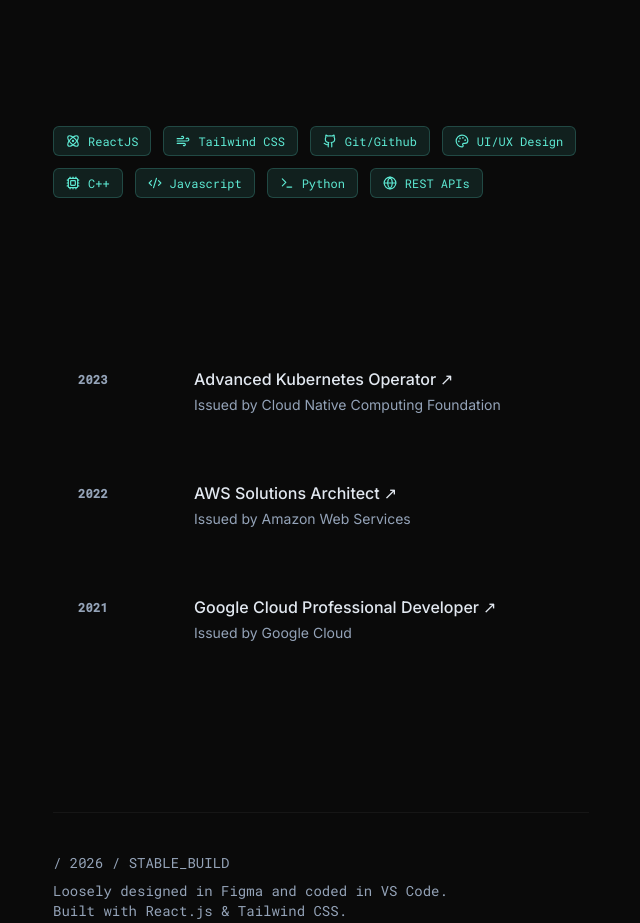
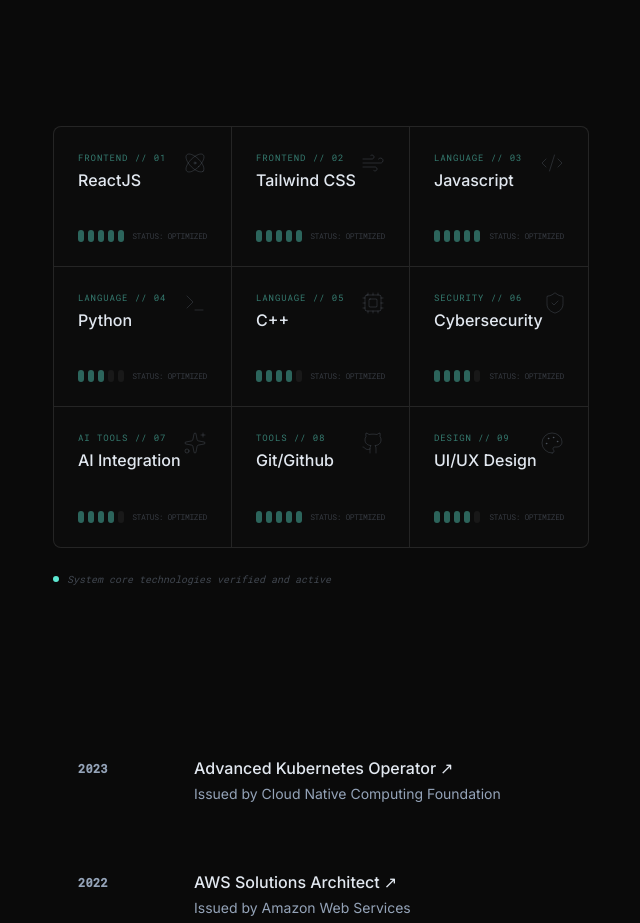
Before and after one commit to septriunii/Website-Portfolio, a React (Vite) app: page / in a window 1280 px wide. Shown: the part 1940-2863 px from the top of the page, without its empty margins (595-1235 px from the left). Built offline with nearby package versions, Linux system fonts and the light colour scheme.

Commit message:
feat(skills): Enhance skills section with new icons and data
Adds 'ShieldCheck' and 'Sparkles' icons to represent Cybersecurity and AI Integration skills, respectively. Also restructures skill data to include categories and strength, enabling richer display and filtering in the UI.

```diff
--- a/App.tsx
+++ b/App.tsx
@@ -1,5 +1,5 @@
 import React, { useState, useEffect } from 'react';
-import { FileText, Mail, Atom, Wind, Github, Palette, Cpu, Code2, Terminal, Globe } from 'lucide-react';
+import { FileText, Mail, Atom, Wind, Github, Palette, Cpu, Code2, Terminal, ShieldCheck, Sparkles } from 'lucide-react';
 import Spotlight from './components/Spotlight';
 import BackgroundCode from './components/BackgroundCode';
 import CustomCursor from './components/CustomCursor';
@@ -100,14 +100,15 @@ const certificates: Certificate[] = [
 ];
 
 const skills = [
-  { name: "ReactJS", icon: Atom },
-  { name: "Tailwind CSS", icon: Wind },
-  { name: "Git/Github", icon: Github },
-  { name: "UI/UX Design", icon: Palette },
-  { name: "C++", icon: Cpu },
-  { name: "Javascript", icon: Code2 },
-  { name: "Python", icon: Terminal },
-  { name: "REST APIs", icon: Globe },
+  { name: "ReactJS", icon: Atom, category: "Frontend", strength: 5 },
+  { name: "Tailwind CSS", icon: Wind, category: "Frontend", strength: 5 },
+  { name: "Javascript", icon: Code2, category: "Language", strength: 5 },
+  { name: "Python", icon: Terminal, category: "Language", strength: 3 },
+  { name: "C++", icon: Cpu, category: "Language", strength: 4 },
+  { name: "Cybersecurity", icon: ShieldCheck, category: "Security", strength: 4 },
+  { name: "AI Integration", icon: Sparkles, category: "AI Tools", strength: 4 },
+  { name: "Git/Github", icon: Github, category: "Tools", strength: 5 },
+  { name: "UI/UX Design", icon: Palette, category: "Design", strength: 4 },
 ];
 
 const App: React.FC = () => {
@@ -212,14 +213,60 @@ const App: React.FC = () => {
 
               <section id="skills" className="mb-16 scroll-mt-16 md:mb-24 lg:mb-36 lg:scroll-mt-24" aria-label="Skills">
                 <h2 className="text-sm font-bold uppercase tracking-widest text-textPrimary lg:sr-only mb-8">Skills</h2>
-                <div className="flex flex-wrap gap-3">
-                   {skills.map((skill, index) => (
-                     <span key={index} className="flex items-center gap-2 font-mono text-[10px] md:text-xs text-accent-teal bg-accent-teal/10 px-3 py-1.5 rounded-md border border-accent-teal/20 hover:bg-accent-teal/20 transition-all duration-200 cursor-default group">
-                       <skill.icon size={14} className="transition-transform group-hover:scale-110" />
-                       {skill.name}
-                     </span>
-                   ))}
-                 </div>
+
+                <div className="border border-white/10 rounded-lg overflow-hidden bg-white/[0.01]">
+                  <div className="grid grid-cols-1 sm:grid-cols-2 md:grid-cols-3">
+                    {skills.map((skill, index) => (
+                      <div
+                        key={index}
+                        className={`group p-6 flex flex-col justify-between min-h-[140px] border-white/10 transition-all duration-500 hover:bg-accent-teal/[0.02]
+                          ${(index + 1) % 2 !== 0 ? 'sm:border-r' : 'sm:border-r-0'}
+                          ${(index + 1) % 3 !== 0 ? 'md:border-r' : 'md:border-r-0'}
+                          ${index < skills.length - 1 ? 'border-b' : ''}
+                          ${index >= skills.length - 2 ? 'sm:border-b-0' : 'sm:border-b'}
+                          ${index >= skills.length - 3 ? 'md:border-b-0' : 'md:border-b'}
+                        `}
+                      >
+                        <div className="flex justify-between items-start mb-4">
+                          <div className="space-y-1">
+                            <span className="block font-mono text-[9px] uppercase tracking-widest text-accent-teal/50">
+                              {skill.category} // 0{index + 1}
+                            </span>
+                            <h3 className="text-base font-medium text-textPrimary group-hover:text-accent-teal transition-colors">
+                              {skill.name}
+                            </h3>
+                          </div>
+                          <div className="text-textSecondary/20 group-hover:text-accent-teal/40 transition-colors duration-500">
+                            <skill.icon size={24} strokeWidth={1} />
+                          </div>
+                        </div>
+
+                        <div className="flex items-end justify-between">
+                          <div className="flex gap-1">
+                            {[...Array(5)].map((_, i) => (
+                              <div
+                                key={i}
+                                className={`w-1.5 h-3 rounded-full transition-all duration-500 delay-[${i * 100}ms]
+                                  ${i < skill.strength
+                                    ? 'bg-accent-teal/40 group-hover:bg-accent-teal group-hover:shadow-[0_0_8px_rgba(45,212,191,0.4)]'
+                                    : 'bg-white/5'
+                                  }`}
+                              />
+                            ))}
+                          </div>
+                          <span className="font-mono text-[8px] text-textSecondary/30 uppercase tracking-tighter">
+                            Status: Optimized
+                          </span>
+                        </div>
+                      </div>
+                    ))}
+                  </div>
+                </div>
+
+                <div className="mt-6 flex items-center gap-2 text-[10px] font-mono text-textSecondary/40 italic">
+                  <div className="w-1.5 h-1.5 rounded-full bg-accent-teal animate-pulse"></div>
+                  <span>System core technologies verified and active</span>
+                </div>
               </section>
 
               <section id="certificates" className="mb-16 scroll-mt-16 md:mb-24 lg:mb-36 lg:scroll-mt-24" aria-label="Certificates">
```
